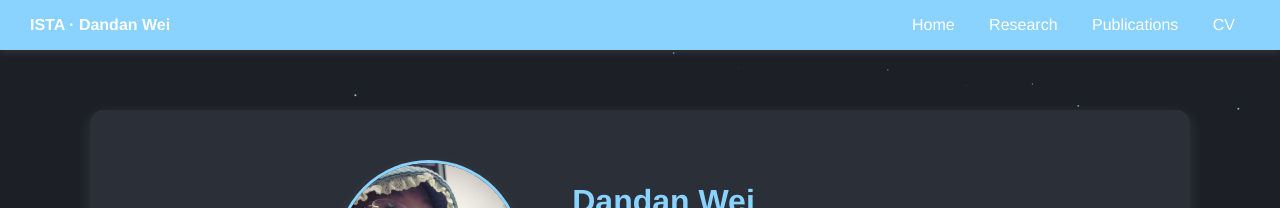
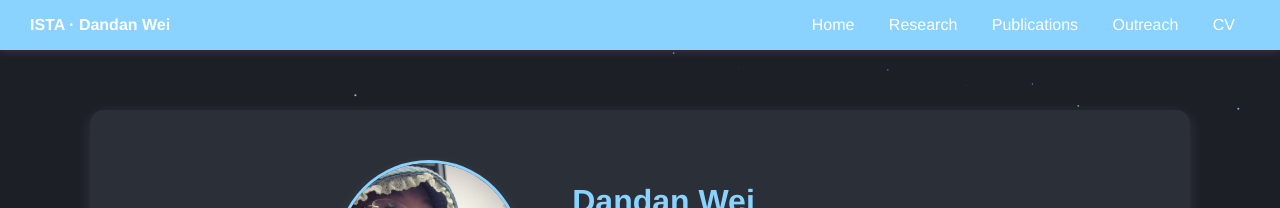
Before and after one commit to Dandan-star0/Dandan-star0.github.io, a Jekyll site: the page built from index.md, in a window 1280 px wide. Shown: the top 208 px of the page. Built offline with Jekyll 4.4.1, drawn with Linux system fonts in a browser that asks for light colours.

Commit message:
Update default.html

```diff
--- a/_layouts/default.html
+++ b/_layouts/default.html
@@ -16,6 +16,7 @@
         <a href="/">Home</a>
         <a href="/research">Research</a>
         <a href="/publications">Publications</a>
+        <a href="/publications">Outreach</a>
         <a href="/cv">CV</a>
       </div>
     </nav>
```
